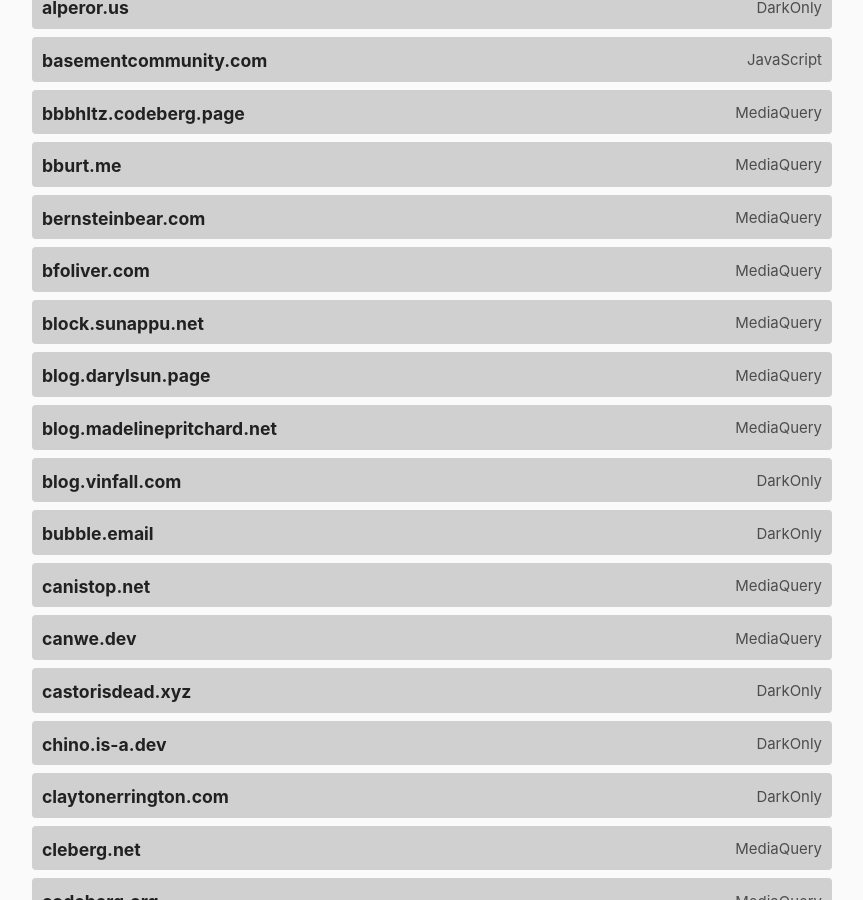
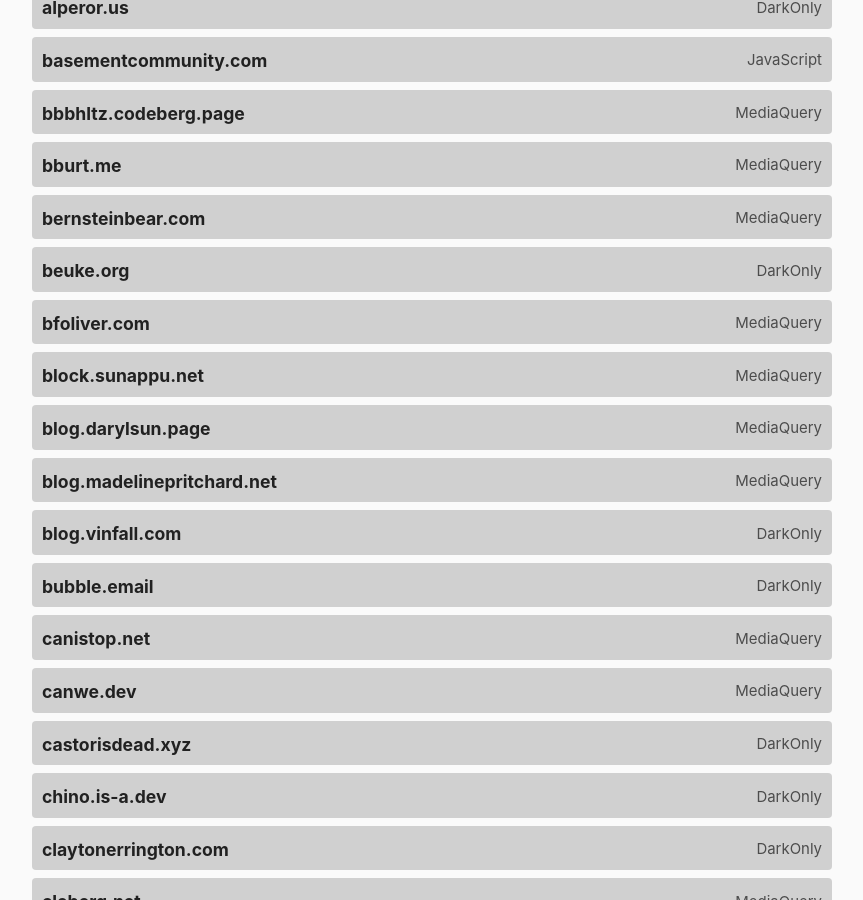
Before and after one commit to katherinek727/darktheme.club, a Jekyll site: the page built from index.md, in a window 1280 px wide and 900 px high, scrolled down 954 px. Shown: the whole window, without its empty margins (208-1071 px from the left). Built offline with Jekyll 4.4.1, drawn with Linux system fonts in a browser that asks for light colours.

Commit message:
Update sites.yml add beuke.org

```diff
--- a/_data/sites.yml
+++ b/_data/sites.yml
@@ -47,6 +47,11 @@
   url: https://bernsteinbear.com/
   method: mediaquery
   last_checked: 2022-07-18
+
+- domain: beuke.org
+  url: http://beuke.org/
+  method: darkonly
+  last_checked: 2023-10-17
 
 - domain: bfoliver.com
   url: https://www.bfoliver.com
```
